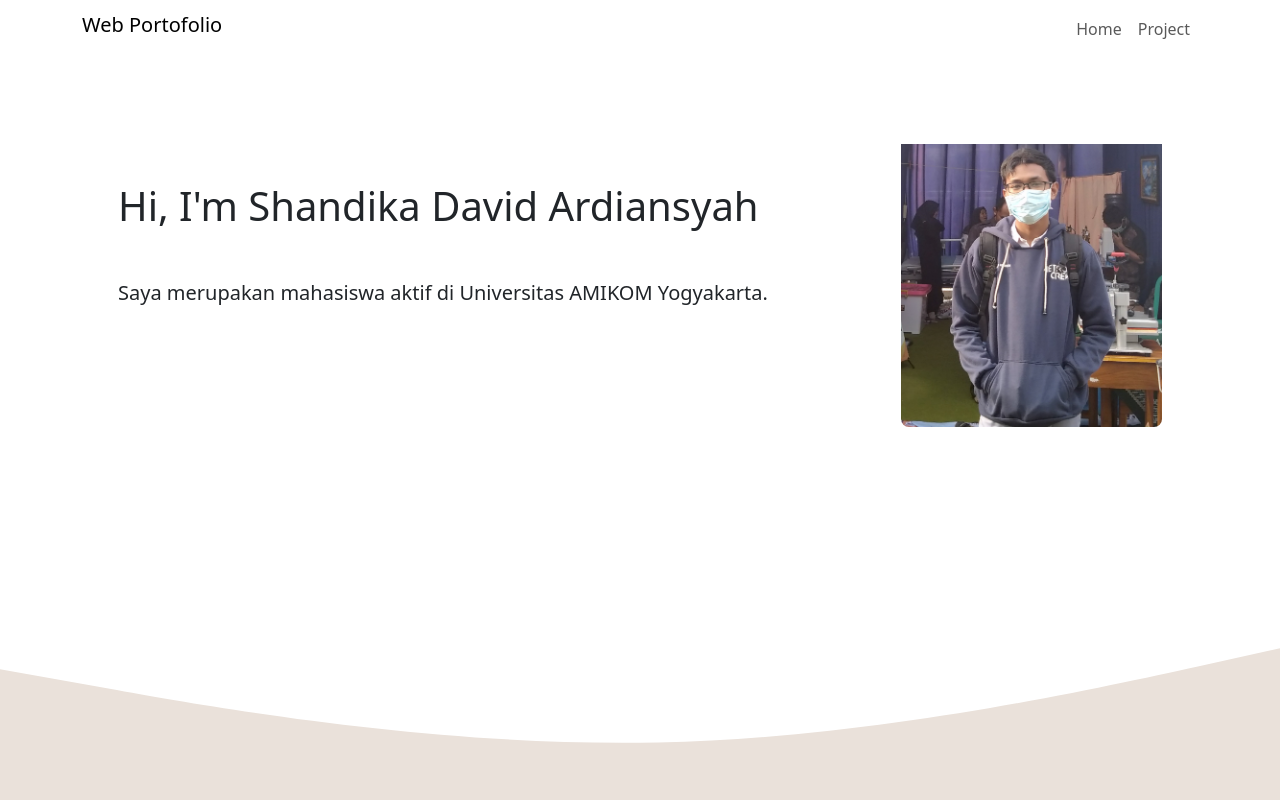
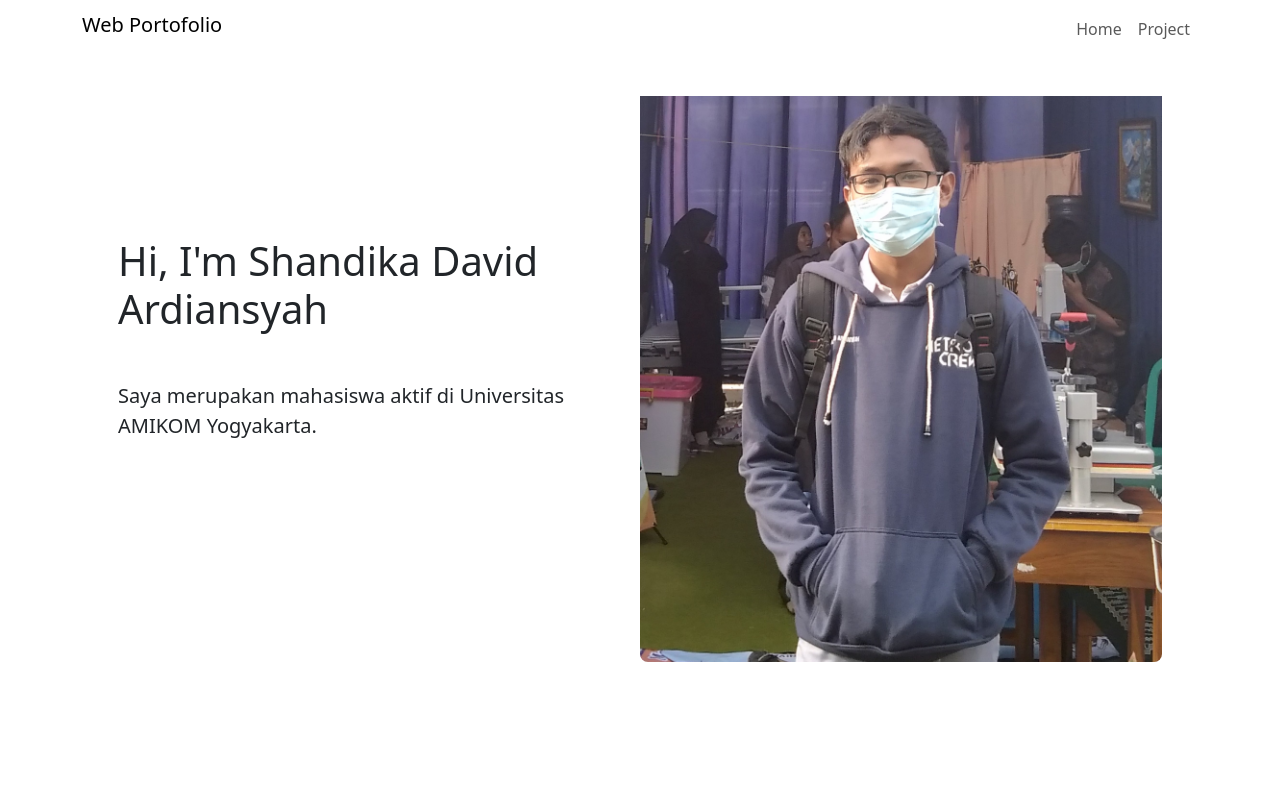
Before and after one commit to shandikadav/web-porto, a plain HTML site: page index.html in a window 1280 px wide. Shown: the top 800 px of the page. Drawn offline with Linux system fonts and the light colour scheme.

Commit message:
merubah hero

```diff
--- a/assets/css/style.css
+++ b/assets/css/style.css
@@ -2,7 +2,3 @@
 .project {
     background-color: #EAE1DA;
 }
-
-.rounded-circle {
-    width: 400px !important;
-}
--- a/index.html
+++ b/index.html
@@ -35,16 +35,16 @@
 
   <!-- Start Hero -->
 
-  <section id="hero" class="p-5 text-center text-sm-start">
+  <section id="hero" class=" text-center text-sm-start">
     <div class="container p-5">
         <div class="d-sm-flex justify-content-between align-items-center">
             <div>
-                <h1 class="pt-3">Hi, I'm Shandika David Ardiansyah</h1>
-                <p class="lead my-5">Saya merupakan mahasiswa aktif di Universitas
+                <h1 class="pt-3 d-md-block">Hi, I'm Shandika David Ardiansyah</h1>
+                <p class="lead my-5 d-md-block">Saya merupakan mahasiswa aktif di Universitas
                   AMIKOM Yogyakarta.
                 </p>
             </div>
-            <img src="./assets/img/profile.jpg" alt="" class=" rounded-3 align-items-center w-25 d-none d-sm-block pt-5">
+            <img src="./assets/img/profile.jpg" alt="" class=" rounded-3 align-items-center w-50 d-md-block pt-5">
         </div>
     </div>
 </section>
```
